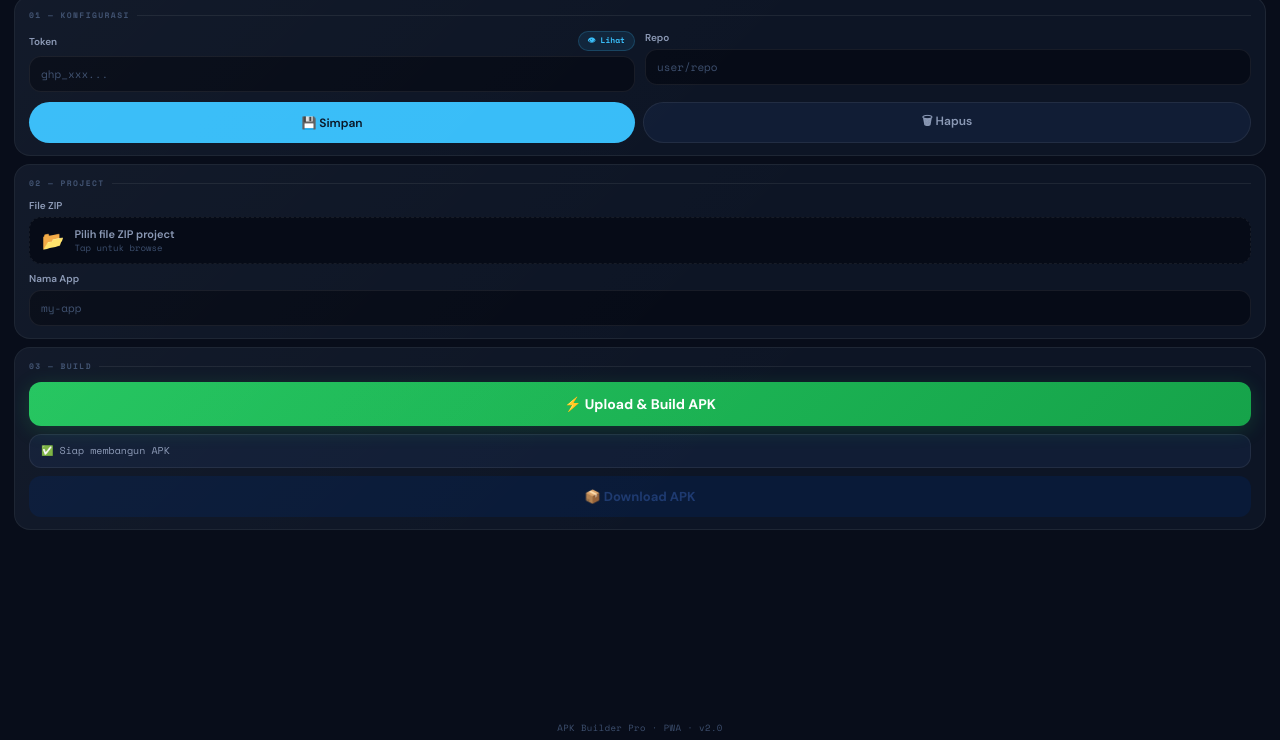
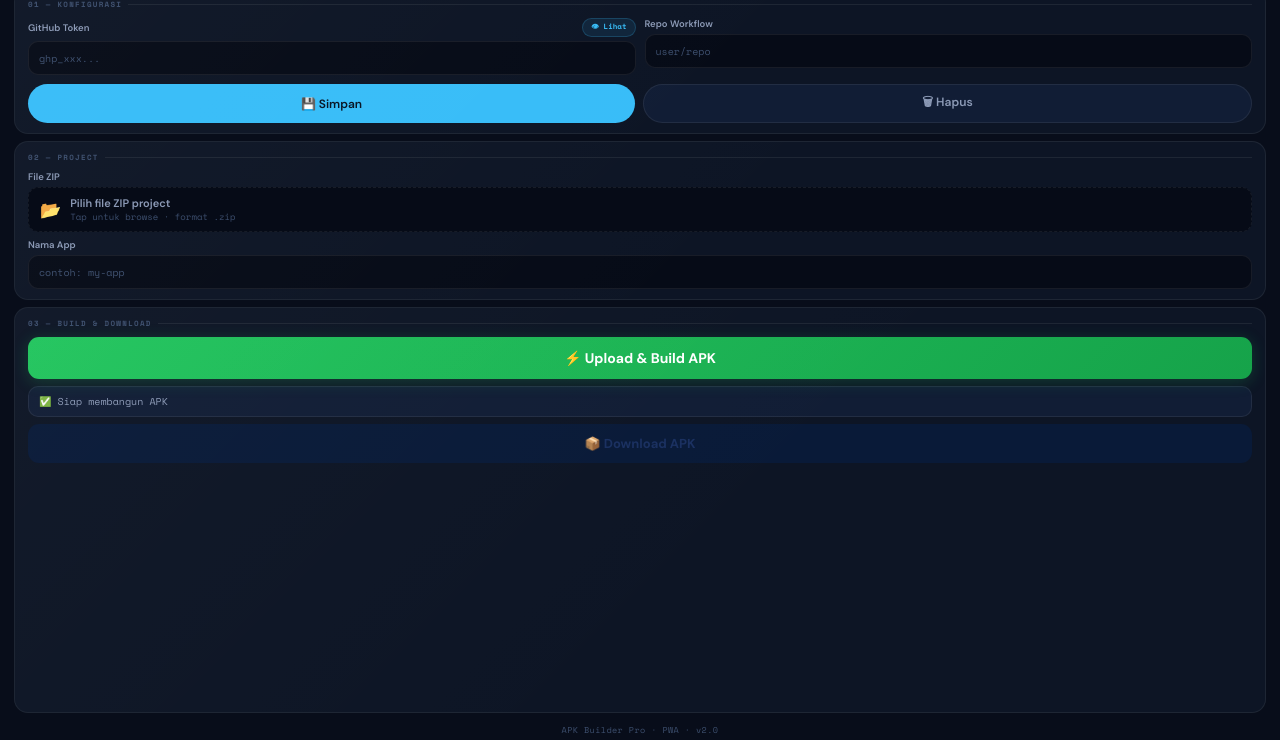
Before and after one commit to kngenproject/Webb-Auto-Build-APK-via-Capacitor, a plain HTML site: page docs/index.html in a window 1280 px wide. Shown: the part 60-800 px from the top of the page. Drawn offline with nearby package versions, Linux system fonts and the light colour scheme.

Commit message:
update docs/index.html

```diff
--- a/docs/index.html
+++ b/docs/index.html
@@ -15,6 +15,13 @@
 <link rel="preconnect" href="https://fonts.gstatic.com" crossorigin>
 <link href="https://fonts.googleapis.com/css2?family=Space+Mono:wght@400;700&family=DM+Sans:wght@400;500;600;700&display=swap" rel="stylesheet">
 <style>
+/*
+  Target: Infinix Note 30
+  Screen : 1080 × 2460 px · 6.78" · ~396ppi
+  Viewport: ~393 × 829 dp (Chrome Android, status bar ~24dp, nav bar ~48dp)
+  Available height CSS: ~829dp minus browser chrome ≈ 757–780dp usable
+*/
+
 :root {
   --bg:      #080d1a;
   --card:    #0d1525;
@@ -31,193 +38,237 @@
   --t3:      #3d4f6e;
   --mono:    'Space Mono', monospace;
   --sans:    'DM Sans', system-ui, sans-serif;
-  --r:       16px;
-  --rm:      12px;
 }
 
 * { margin:0; padding:0; box-sizing:border-box; -webkit-tap-highlight-color:transparent; }
 html, body { height:100%; overflow:hidden; }
+::-webkit-scrollbar { display:none; }
 
 body {
   font-family: var(--sans);
   background: var(--bg);
   color: var(--t1);
+  /* fill exact viewport, no scroll */
+  height: 100dvh;
   display: flex;
   flex-direction: column;
-  height: 100dvh;
-  background-image: radial-gradient(ellipse 80% 50% at 50% -5%, rgba(56,189,248,0.07) 0%, transparent 55%);
+  background-image: radial-gradient(ellipse 80% 40% at 50% 0%, rgba(56,189,248,0.07) 0%, transparent 55%);
 }
 
-::-webkit-scrollbar { display:none; }
-
-/* TOPBAR */
+/* ── TOPBAR ── ~52dp ─────────────────────────── */
 .topbar {
+  flex-shrink: 0;
   display: flex;
   align-items: center;
   justify-content: space-between;
-  padding: 12px 16px 8px;
-  padding-top: max(12px, env(safe-area-inset-top));
-  flex-shrink: 0;
+  padding: 10px 16px 6px;
+  /* Infinix Note 30 statusbar ~28dp */
+  padding-top: max(10px, env(safe-area-inset-top, 28px));
 }
-.logo { display:flex; align-items:center; gap:9px; }
+
+.logo { display:flex; align-items:center; gap:8px; }
+
 .logo-img {
-  width:32px; height:32px; border-radius:9px; object-fit:cover;
-  box-shadow:0 0 14px rgba(56,189,248,0.25);
+  width: 30px; height: 30px;
+  border-radius: 8px; object-fit: cover;
+  box-shadow: 0 0 12px rgba(56,189,248,0.3);
 }
 .logo-fallback {
-  width:32px; height:32px; border-radius:9px;
+  width:30px; height:30px; border-radius:8px;
   background: linear-gradient(135deg, var(--accent), var(--accent2));
   display:none; align-items:center; justify-content:center;
-  font-size:17px; box-shadow:0 0 14px rgba(56,189,248,0.25);
+  font-size:15px;
 }
-.logo-text { font-family:var(--mono); font-size:14px; font-weight:700; letter-spacing:-0.3px; }
+.logo-text { font-family:var(--mono); font-size:13px; font-weight:700; letter-spacing:-0.2px; }
 .logo-text b { color:var(--accent); }
+
 .pwa-chip {
-  font-family:var(--mono); font-size:9px; font-weight:700;
+  font-family:var(--mono); font-size:8px; font-weight:700;
   color:var(--accent); background:rgba(56,189,248,0.1);
   border:1px solid rgba(56,189,248,0.2); border-radius:20px;
-  padding:4px 11px; cursor:pointer; display:none; letter-spacing:0.4px;
+  padding:3px 10px; cursor:pointer; display:none; letter-spacing:0.3px;
 }
 .pwa-chip.show { display:block; }
 
-/* MAIN */
+/* ── MAIN AREA ── flex fills remaining height ─── */
 .main {
-  flex:1; overflow:hidden; padding:4px 14px 0;
-  display:flex; flex-direction:column; gap:8px;
+  flex: 1;
+  min-height: 0;          /* allow flex child to shrink */
+  display: flex;
+  flex-direction: column;
+  gap: 7px;
+  padding: 2px 14px 6px;
+  padding-bottom: max(6px, env(safe-area-inset-bottom, 0px));
+  overflow: hidden;
 }
 
-/* CARD */
+/* ── CARD ─────────────────────────────────────── */
 .card {
-  background:var(--card); border:1px solid var(--border);
-  border-radius:var(--r); padding:12px 14px;
-  position:relative; overflow:hidden;
+  background: var(--card);
+  border: 1px solid var(--border);
+  border-radius: 14px;
+  padding: 10px 13px;
+  flex-shrink: 0;
+  position: relative;
+  overflow: hidden;
 }
 .card::before {
   content:''; position:absolute; inset:0;
   background:linear-gradient(135deg,rgba(255,255,255,0.025) 0%,transparent 60%);
   pointer-events:none;
 }
+
+/* build card takes remaining space */
+.card-build { flex: 1; min-height: 0; }
+
 .card-title {
-  font-family:var(--mono); font-size:8px; font-weight:700;
-  letter-spacing:1.4px; color:var(--t3); text-transform:uppercase;
-  margin-bottom:10px; display:flex; align-items:center; gap:7px;
+  font-family:var(--mono); font-size:7.5px; font-weight:700;
+  letter-spacing:1.3px; color:var(--t3); text-transform:uppercase;
+  margin-bottom:8px; display:flex; align-items:center; gap:6px;
 }
 .card-title::after { content:''; flex:1; height:1px; background:var(--border); }
 
-/* GRID */
-.two-col { display:grid; grid-template-columns:1fr 1fr; gap:10px; }
+/* ── 2 COL ────────────────────────────────────── */
+.two-col { display:grid; grid-template-columns:1fr 1fr; gap:9px; }
 
-/* FIELD */
-.field { display:flex; flex-direction:column; gap:5px; }
+/* ── FIELD ────────────────────────────────────── */
+.field { display:flex; flex-direction:column; gap:4px; }
+
 .flabel {
-  font-size:10px; font-weight:600; color:var(--t2);
+  font-size:9.5px; font-weight:600; color:var(--t2);
   display:flex; align-items:center; justify-content:space-between;
 }
+
 .token-toggle {
-  font-family:var(--mono); font-size:8px; font-weight:700;
+  font-family:var(--mono); font-size:7.5px; font-weight:700;
   color:var(--accent); background:rgba(56,189,248,0.1);
-  border:1px solid rgba(56,189,248,0.2); padding:2px 9px;
-  border-radius:20px; cursor:pointer;
+  border:1px solid rgba(56,189,248,0.2); padding:2px 8px;
+  border-radius:20px; cursor:pointer; white-space:nowrap;
 }
 .save-badge {
-  font-family:var(--mono); font-size:8px; font-weight:700;
+  font-family:var(--mono); font-size:7.5px; font-weight:700;
   color:var(--green); background:rgba(52,211,153,0.1);
-  border:1px solid rgba(52,211,153,0.2); padding:2px 9px;
-  border-radius:20px; display:none;
+  border:1px solid rgba(52,211,153,0.2); padding:2px 8px;
+  border-radius:20px; display:none; white-space:nowrap;
 }
 
 input[type="text"], input[type="password"] {
-  width:100%; padding:9px 11px; border-radius:var(--rm);
+  width:100%; padding:8px 10px; border-radius:10px;
   border:1px solid var(--border); background:var(--inp);
   color:var(--t1); font-family:var(--mono); font-size:11px;
   outline:none; transition:all 0.18s; -webkit-appearance:none;
 }
-input::placeholder { color:var(--t3); }
-input:focus { border-color:var(--bact); box-shadow:0 0 0 3px rgba(56,189,248,0.08); }
+input::placeholder { color:var(--t3); font-size:10px; }
+input:focus { border-color:var(--bact); box-shadow:0 0 0 2px rgba(56,189,248,0.1); }
 
-/* SAVE ROW */
-.save-row { display:flex; gap:8px; margin-top:10px; }
+/* ── SAVE ROW ─────────────────────────────────── */
+.save-row { display:flex; gap:8px; margin-top:9px; }
 
-/* BUTTONS */
-button { border:none; cursor:pointer; font-family:var(--sans); font-weight:600; transition:all 0.18s; -webkit-appearance:none; }
+/* ── BUTTONS ──────────────────────────────────── */
+button {
+  border:none; cursor:pointer;
+  font-family:var(--sans); font-weight:600;
+  transition:all 0.18s; -webkit-appearance:none;
+}
 button:active { transform:scale(0.96); }
 
-.btn-save { flex:1; padding:9px 0; font-size:12px; background:var(--accent); color:#071525; border-radius:30px; }
+.btn-save {
+  flex:1; padding:8px 0; font-size:12px;
+  background:var(--accent); color:#071525; border-radius:30px;
+}
 .btn-save.saved { background:var(--green); color:#062012; }
-.btn-clear { flex:1; padding:9px 0; font-size:12px; background:var(--ele); color:var(--t2); border-radius:30px; border:1px solid var(--border); }
 
-/* FILE PICK */
+.btn-clear {
+  flex:1; padding:8px 0; font-size:12px;
+  background:var(--ele); color:var(--t2);
+  border-radius:30px; border:1px solid var(--border);
+}
+
+/* ── FILE PICK ────────────────────────────────── */
 .file-pick {
-  display:flex; align-items:center; gap:10px; padding:9px 12px;
-  border-radius:var(--rm); border:1.5px dashed var(--border);
+  display:flex; align-items:center; gap:9px; padding:8px 11px;
+  border-radius:10px; border:1.5px dashed var(--border);
   background:var(--inp); cursor:pointer; position:relative; transition:all 0.18s;
 }
 .file-pick.has-file { border-color:rgba(52,211,153,0.35); background:rgba(52,211,153,0.04); }
 .file-pick input[type="file"] { position:absolute; inset:0; opacity:0; cursor:pointer; width:100%; height:100%; }
-.file-icon { font-size:18px; flex-shrink:0; }
+.file-icon { font-size:17px; flex-shrink:0; }
 .file-info { flex:1; overflow:hidden; }
 .file-info-title { font-size:11px; font-weight:600; color:var(--t2); }
 .file-info-sub { font-family:var(--mono); font-size:9px; color:var(--t3); white-space:nowrap; overflow:hidden; text-overflow:ellipsis; }
 .file-info-sub.ok { color:var(--green); }
 
-/* BUILD BTN */
+/* ── BUILD BTN ────────────────────────────────── */
 .btn-build {
-  width:100%; padding:13px; font-size:14px; font-weight:700;
+  width:100%; padding:12px; font-size:14px; font-weight:700;
   background:linear-gradient(135deg,#22c55e,#16a34a); color:#fff;
-  border-radius:var(--rm); box-shadow:0 4px 20px rgba(34,197,94,0.2);
+  border-radius:11px; box-shadow:0 3px 16px rgba(34,197,94,0.22);
 }
-.btn-build:disabled { background:#0c2014; color:#235234; box-shadow:none; transform:none; cursor:not-allowed; }
+.btn-build:disabled {
+  background:#0c2014; color:#1e4a28;
+  box-shadow:none; transform:none; cursor:not-allowed;
+}
 
-/* PROGRESS */
-.progress-wrap { display:none; margin-top:8px; }
+/* ── PROGRESS ─────────────────────────────────── */
+.progress-wrap { display:none; margin-top:7px; }
 .progress-track { height:3px; background:var(--ele); border-radius:3px; overflow:hidden; }
-.progress-fill { height:100%; background:linear-gradient(90deg,var(--green),var(--accent)); border-radius:3px; width:0%; transition:width 0.4s ease; }
-.progress-row { display:flex; justify-content:space-between; margin-top:4px; }
-.progress-label { font-family:var(--mono); font-size:9px; color:var(--t3); }
+.progress-fill {
+  height:100%; background:linear-gradient(90deg,var(--green),var(--accent));
+  border-radius:3px; width:0%; transition:width 0.4s ease;
+}
+.progress-row { display:flex; justify-content:space-between; margin-top:3px; }
+.progress-label { font-family:var(--mono); font-size:8.5px; color:var(--t3); }
 
-/* LOADER */
-.loader { display:none; gap:4px; justify-content:center; margin:6px 0 2px; }
+/* ── LOADER ───────────────────────────────────── */
+.loader { display:none; gap:4px; justify-content:center; margin:5px 0 2px; }
 .loader.on { display:flex; }
 .dot { width:5px; height:5px; border-radius:50%; background:var(--accent); animation:pulse 1.4s ease-in-out infinite; }
 .dot:nth-child(2) { animation-delay:.2s; background:var(--accent2); }
 .dot:nth-child(3) { animation-delay:.4s; background:var(--green); }
 @keyframes pulse { 0%,80%,100%{transform:scale(0.4);opacity:0.3;} 40%{transform:scale(1);opacity:1;} }
 
-/* STATUS */
+/* ── STATUS ───────────────────────────────────── */
 .status-box {
-  padding:8px 11px; border-radius:var(--rm); background:var(--ele);
-  border:1px solid var(--border); font-family:var(--mono); font-size:10px;
-  color:var(--t2); word-break:break-word; line-height:1.55; margin-top:8px; transition:all 0.2s;
+  padding:7px 10px; border-radius:10px; background:var(--ele);
+  border:1px solid var(--border); font-family:var(--mono);
+  font-size:10px; color:var(--t2); word-break:break-word;
+  line-height:1.5; margin-top:7px; transition:all 0.2s;
 }
 .status-box.error   { color:var(--red);   background:rgba(248,113,113,0.06); border-color:rgba(248,113,113,0.18); }
 .status-box.success { color:var(--green); background:rgba(52,211,153,0.06);  border-color:rgba(52,211,153,0.18); }
 .status-box.info    { color:var(--accent);background:rgba(56,189,248,0.06);  border-color:rgba(56,189,248,0.18); }
 
-/* DOWNLOAD */
+/* ── DOWNLOAD ─────────────────────────────────── */
 .btn-download {
-  width:100%; padding:12px; font-size:13px; font-weight:700;
+  width:100%; padding:11px; font-size:13px; font-weight:700;
   background:linear-gradient(135deg,#3b82f6,#2563eb); color:#fff;
-  border-radius:var(--rm); box-shadow:0 4px 16px rgba(59,130,246,0.18); margin-top:8px;
+  border-radius:11px; box-shadow:0 3px 14px rgba(59,130,246,0.2); margin-top:7px;
 }
-.btn-download:disabled { background:#091a38; color:#1e3a70; box-shadow:none; transform:none; cursor:not-allowed; }
+.btn-download:disabled {
+  background:#091a38; color:#1a3060;
+  box-shadow:none; transform:none; cursor:not-allowed;
+}
 
 .btn-install {
-  width:100%; padding:10px; font-size:12px; background:var(--ele);
-  color:var(--accent2); border:1px solid rgba(129,140,248,0.25);
-  border-radius:var(--rm); margin-top:7px; display:none;
+  width:100%; padding:9px; font-size:12px;
+  background:var(--ele); color:var(--accent2);
+  border:1px solid rgba(129,140,248,0.25);
+  border-radius:11px; margin-top:6px; display:none;
 }
 .btn-install.show { display:block; }
 
-/* FOOTER */
+/* ── FOOTER ── ~22dp ──────────────────────────── */
 .footer {
-  flex-shrink:0; text-align:center; font-family:var(--mono);
-  font-size:9px; color:var(--t3); padding:6px 0;
-  padding-bottom:max(6px, env(safe-area-inset-bottom)); letter-spacing:0.4px;
+  flex-shrink:0; text-align:center;
+  font-family:var(--mono); font-size:8.5px; color:var(--t3);
+  padding:4px 0 max(4px, env(safe-area-inset-bottom, 0px));
+  letter-spacing:0.4px;
 }
 </style>
 </head>
 <body>
 
+<!-- TOPBAR -->
 <div class="topbar">
   <div class="logo">
     <img src="icon/icon-192.png" class="logo-img"
@@ -228,6 +279,7 @@ button:active { transform:scale(0.96); }
   <button class="pwa-chip" id="installBtn" onclick="installPWA()">+ INSTALL</button>
 </div>
 
+<!-- MAIN -->
 <div class="main">
 
   <!-- 01 KONFIGURASI -->
@@ -236,7 +288,7 @@ button:active { transform:scale(0.96); }
     <div class="two-col">
       <div class="field">
         <div class="flabel">
-          Token
+          GitHub Token
           <span class="token-toggle" onclick="toggleToken()">👁 Lihat</span>
         </div>
         <input type="password" id="token" placeholder="ghp_xxx..." oninput="markUnsaved()">
@@ -244,7 +296,7 @@ button:active { transform:scale(0.96); }
       </div>
       <div class="field">
         <div class="flabel">
-          Repo
+          Repo Workflow
           <span class="save-badge" id="repoSaved">✓ Simpan</span>
         </div>
         <input type="text" id="workflowRepo" placeholder="user/repo" oninput="markUnsaved()">
@@ -266,20 +318,21 @@ button:active { transform:scale(0.96); }
         <div class="file-icon" id="fileIcon">📂</div>
         <div class="file-info">
           <div class="file-info-title" id="fileTitle">Pilih file ZIP project</div>
-          <div class="file-info-sub" id="fileSub">Tap untuk browse</div>
+          <div class="file-info-sub" id="fileSub">Tap untuk browse · format .zip</div>
         </div>
       </div>
     </div>
-    <div class="field" style="margin-top:8px">
+    <div class="field" style="margin-top:7px">
       <div class="flabel">Nama App</div>
-      <input type="text" id="appName" placeholder="my-app">
+      <input type="text" id="appName" placeholder="contoh: my-app">
     </div>
   </div>
 
   <!-- 03 BUILD -->
-  <div class="card">
-    <div class="card-title">03 — Build</div>
+  <div class="card card-build">
+    <div class="card-title">03 — Build &amp; Download</div>
     <button class="btn-build" id="btnBuild" onclick="startBuild()">⚡ Upload &amp; Build APK</button>
+
     <div class="progress-wrap" id="progressBar">
       <div class="progress-track"><div class="progress-fill" id="progressFill"></div></div>
       <div class="progress-row">
@@ -287,16 +340,20 @@ button:active { transform:scale(0.96); }
         <span class="progress-label">GitHub Actions</span>
       </div>
     </div>
+
     <div class="loader" id="loader">
       <div class="dot"></div><div class="dot"></div><div class="dot"></div>
     </div>
+
     <div class="status-box" id="status">✅ Siap membangun APK</div>
+
     <button class="btn-download" id="btnDownload" onclick="downloadApk()" disabled>📦 Download APK</button>
     <button class="btn-install" id="installBtnBottom" onclick="installPWA()">📱 Install Aplikasi</button>
   </div>
 
 </div>
 
+<!-- FOOTER -->
 <div class="footer">APK Builder Pro · PWA · v2.0</div>
 
 <script>
@@ -327,7 +384,8 @@ function onFileSelect(input){
   const file=input.files[0]; if(!file)return;
   document.getElementById('filePick').classList.add('has-file');
   document.getElementById('fileIcon').textContent='✅';
-  const name=file.name; document.getElementById('fileTitle').textContent=name.length>22?name.substring(0,22)+'…':name;
+  const name=file.name;
+  document.getElementById('fileTitle').textContent=name.length>24?name.substring(0,24)+'…':name;
   const sub=document.getElementById('fileSub');
   sub.textContent=(file.size/1024/1024).toFixed(2)+' MB'; sub.classList.add('ok');
 }
@@ -336,25 +394,21 @@ function setStatus(msg,type=''){
   const el=document.getElementById('status');
   el.textContent=msg; el.className='status-box'+(type?' '+type:'');
 }
-
 function setProgress(pct){
   const wrap=document.getElementById('progressBar');
   wrap.style.display=pct>0?'block':'none';
   document.getElementById('progressFill').style.width=pct+'%';
   document.getElementById('progressPct').textContent=pct+'%';
 }
-
 function setLoading(on){
   const l=document.getElementById('loader');
   on?l.classList.add('on'):l.classList.remove('on');
 }
-
 function toggleToken(){
   const el=document.getElementById('token'),t=document.querySelector('.token-toggle');
   if(el.type==='password'){el.type='text';t.textContent='🙈 Tutup';}
   else{el.type='password';t.textContent='👁 Lihat';}
 }
-
 function saveSettings(){
   const token=document.getElementById('token').value.trim();
   const repo=document.getElementById('workflowRepo').value.trim();
@@ -367,16 +421,13 @@ function saveSettings(){
   setTimeout(()=>{btn.textContent='💾 Simpan';btn.classList.remove('saved');},1800);
   setStatus('✅ Pengaturan disimpan!','success');
 }
-
 function clearSettings(){
   localStorage.removeItem('apk_token'); localStorage.removeItem('apk_repo');
-  document.getElementById('token').value='';
-  document.getElementById('workflowRepo').value='';
+  document.getElementById('token').value=''; document.getElementById('workflowRepo').value='';
   document.getElementById('tokenSaved').style.display='none';
   document.getElementById('repoSaved').style.display='none';
   setStatus('🗑 Pengaturan dihapus.','info');
 }
-
 function loadSettings(){
   const token=localStorage.getItem('apk_token');
   const repo=localStorage.getItem('apk_repo');
@@ -384,17 +435,14 @@ function loadSettings(){
   if(repo)document.getElementById('workflowRepo').value=repo;
   if(token||repo)showSavedBadges();
 }
-
 function showSavedBadges(){
   document.getElementById('tokenSaved').style.display=localStorage.getItem('apk_token')?'inline-block':'none';
   document.getElementById('repoSaved').style.display=localStorage.getItem('apk_repo')?'inline-block':'none';
 }
-
 function markUnsaved(){
   document.getElementById('tokenSaved').style.display='none';
   document.getElementById('repoSaved').style.display='none';
 }
-
 function getInputs(){
   return{
     token:document.getElementById('token').value.trim(),
@@ -403,36 +451,30 @@ function getInputs(){
     appName:document.getElementById('appName').value.trim()||'my-app'
   };
 }
-
 async function uploadToRelease(token,owner,repo,file,appName){
-  const tag=`build-${appName}-${Date.now()}`;
-  const filePath=`uploads/${tag}.zip`;
-  setStatus('📦 Encoding ZIP...','info'); setProgress(15);
-  const arrayBuffer=await file.arrayBuffer();
-  const bytes=new Uint8Array(arrayBuffer);
-  let binary=''; const chunk=8192;
+  const tag=`build-${appName}-${Date.now()}`;const filePath=`uploads/${tag}.zip`;
+  setStatus('📦 Encoding ZIP...','info');setProgress(15);
+  const arrayBuffer=await file.arrayBuffer();const bytes=new Uint8Array(arrayBuffer);
+  let binary='';const chunk=8192;
   for(let i=0;i<bytes.length;i+=chunk)binary+=String.fromCharCode(...bytes.subarray(i,i+chunk));
   const base64Content=btoa(binary);
-  setStatus('⬆️ Upload ke GitHub...','info'); setProgress(30);
+  setStatus('⬆️ Upload ke GitHub...','info');setProgress(30);
   let sha;
   const checkRes=await fetch(`https://api.github.com/repos/${owner}/${repo}/contents/${filePath}`,
     {headers:{Authorization:`Bearer ${token}`,Accept:'application/vnd.github+json'}});
   if(checkRes.ok)sha=(await checkRes.json()).sha;
-  const body={message:`Upload ${file.name}`,content:base64Content};
-  if(sha)body.sha=sha;
+  const body={message:`Upload ${file.name}`,content:base64Content};if(sha)body.sha=sha;
   const uploadRes=await fetch(`https://api.github.com/repos/${owner}/${repo}/contents/${filePath}`,{
     method:'PUT',
     headers:{Authorization:`Bearer ${token}`,Accept:'application/vnd.github+json','Content-Type':'application/json'},
     body:JSON.stringify(body)
   });
   if(!uploadRes.ok){const err=await uploadRes.json().catch(()=>({}));throw new Error('Upload gagal: '+(err.message||uploadRes.status));}
-  const asset=await uploadRes.json();
-  setProgress(48);
+  const asset=await uploadRes.json();setProgress(48);
   return{zipUrl:asset.content.download_url};
 }
-
 async function triggerWorkflow(token,owner,repo,zipUrl,appName){
-  setStatus('🚀 Memicu GitHub Actions...','info'); setProgress(55);
+  setStatus('🚀 Memicu GitHub Actions...','info');setProgress(55);
   const res=await fetch(`https://api.github.com/repos/${owner}/${repo}/dispatches`,{
     method:'POST',
     headers:{Authorization:`Bearer ${token}`,Accept:'application/vnd.github+json','Content-Type':'application/json'},
@@ -440,9 +482,8 @@ async function triggerWorkflow(token,owner,repo,zipUrl,appName){
   });
   if(!res.ok){const err=await res.json().catch(()=>({}));throw new Error('Trigger gagal: '+(err.message||res.status));}
 }
-
 async function waitForRunId(token,owner,repo){
-  setStatus('⏳ Menunggu workflow...','info'); setProgress(65);
+  setStatus('⏳ Menunggu workflow...','info');setProgress(65);
   for(let i=0;i<22;i++){
     await sleep(4500);
     const res=await fetch(`https://api.github.com/repos/${owner}/${repo}/actions/runs?event=repository_dispatch&per_page=1`,
@@ -452,9 +493,8 @@ async function waitForRunId(token,owner,repo){
   }
   throw new Error('Timeout: Actions tidak merespon (100s)');
 }
-
 async function waitForBuild(token,owner,repo,rid){
-  setStatus('🔨 Compile APK...','info'); setProgress(72);
+  setStatus('🔨 Compile APK...','info');setProgress(72);
   for(let i=0;i<55;i++){
     await sleep(9000);
     const res=await fetch(`https://api.github.com/repos/${owner}/${repo}/actions/runs/${rid}`,
@@ -469,9 +509,8 @@ async function waitForBuild(token,owner,repo,rid){
   }
   throw new Error('Timeout: Build > 8 menit');
 }
-
 async function getArtifactUrl(token,owner,repo,rid){
-  setStatus('📥 Ambil link download...','info'); setProgress(95);
+  setStatus('📥 Ambil link download...','info');setProgress(95);
   for(let i=0;i<12;i++){
     await sleep(4000);
     const res=await fetch(`https://api.github.com/repos/${owner}/${repo}/contents/apk-result.json`,
@@ -483,7 +522,6 @@ async function getArtifactUrl(token,owner,repo,rid){
   }
   throw new Error('Link APK tidak ditemukan');
 }
-
 async function startBuild(){
   const{token,workflowRepo,file,appName}=getInputs();
   if(!token)return setStatus('❌ Masukkan GitHub Token!','error');
@@ -492,9 +530,8 @@ async function startBuild(){
   const[owner,repo]=workflowRepo.split('/');
   const buildBtn=document.getElementById('btnBuild');
   const downloadBtn=document.getElementById('btnDownload');
-  buildBtn.disabled=true; downloadBtn.disabled=true;
-  setLoading(true); setProgress(8);
-  runId=null; artifactUrl=null;
+  buildBtn.disabled=true;downloadBtn.disabled=true;
+  setLoading(true);setProgress(8);runId=null;artifactUrl=null;
   try{
     const{zipUrl}=await uploadToRelease(token,owner,repo,file,appName);
     await triggerWorkflow(token,owner,repo,zipUrl,appName);
@@ -505,22 +542,18 @@ async function startBuild(){
     setStatus('✅ APK siap! Klik Download.','success');
     downloadBtn.disabled=false;
   }catch(err){
-    setStatus('❌ '+err.message,'error');
-    setProgress(0);
+    setStatus('❌ '+err.message,'error');setProgress(0);
   }finally{
-    setLoading(false);
-    buildBtn.disabled=false;
+    setLoading(false);buildBtn.disabled=false;
   }
 }
-
 function downloadApk(){
   if(!artifactUrl)return setStatus('⚠️ Build dulu sebelum download.','error');
   const a=document.createElement('a');
-  a.href=artifactUrl; a.download=''; a.target='_blank';
-  document.body.appendChild(a); a.click(); document.body.removeChild(a);
+  a.href=artifactUrl;a.download='';a.target='_blank';
+  document.body.appendChild(a);a.click();document.body.removeChild(a);
   setStatus('📲 Download dimulai!','success');
 }
-
 function sleep(ms){return new Promise(r=>setTimeout(r,ms));}
 </script>
 </body>
```
